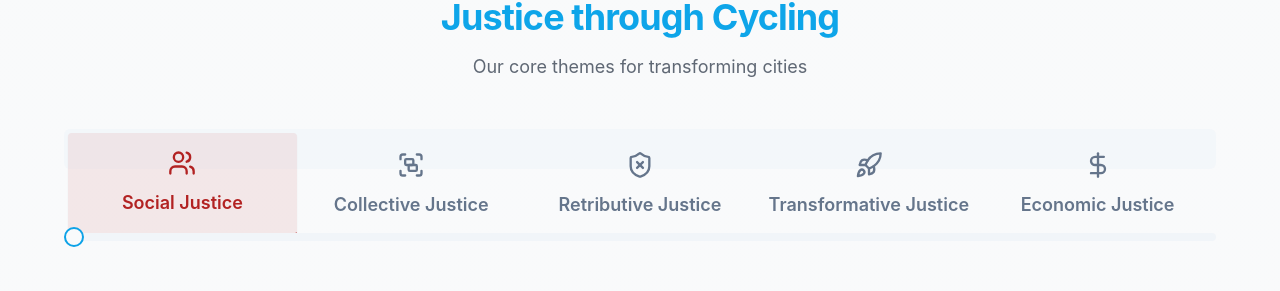
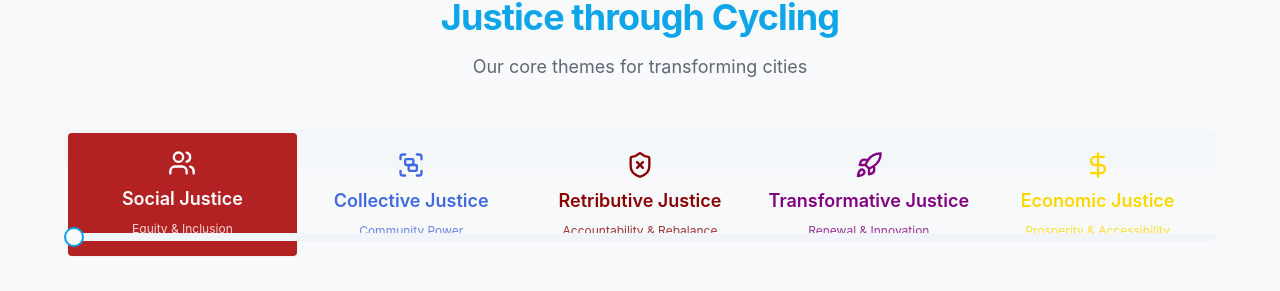
Before and after one commit to himurali/cycle-justice-exploration, a React (Vite) app: page / in a window 1280 px wide. Shown: the part 891-1182 px from the top of the page. Built offline with nearby package versions, Linux system fonts and the light colour scheme; grey boxes are pictures that could not be loaded.

Commit message:
Update JusticeSlider component
Updates the JusticeSlider component to include symbolism text below the Justice Title and inverts the background and text colors.

```diff
--- a/src/components/JusticeSlider.tsx
+++ b/src/components/JusticeSlider.tsx
@@ -94,15 +94,18 @@ const JusticeSlider = () => {
                   >
                     <TabsTrigger
                       value={justice.id}
-                      className="text-sm md:text-base font-medium w-full py-4 px-2 flex flex-col items-center justify-center gap-3 transition-all duration-300 hover:scale-105"
+                      className="text-sm md:text-base font-medium w-full py-4 px-2 flex flex-col items-center justify-center gap-2 transition-all duration-300 hover:scale-105"
                       style={{
-                        color: justice.id === currentJustice.id ? justice.color : 'inherit',
+                        color: justice.id === currentJustice.id ? 'white' : justice.color,
+                        backgroundColor: justice.id === currentJustice.id ? justice.color : 'transparent',
                         borderBottom: justice.id === currentJustice.id ? `3px solid ${justice.color}` : 'none',
-                        backgroundColor: justice.id === currentJustice.id ? `${justice.color}15` : 'transparent'
                       }}
                     >
                       <justice.icon className="size-6 md:size-7" />
                       <span className="font-semibold text-base md:text-lg">{justice.title}</span>
+                      <span className="text-xs opacity-80 font-normal">
+                        {justice.symbolism}
+                      </span>
                     </TabsTrigger>
                   </motion.div>
                 ))}
--- a/src/constants/justiceData.ts
+++ b/src/constants/justiceData.ts
@@ -16,6 +16,7 @@ export interface JusticeType {
   cityDescription: string;
   color: string;
   imageUrl: string;
+  symbolism: string;
 }
 
 export const justiceTypes: JusticeType[] = [
@@ -27,7 +28,8 @@ export const justiceTypes: JusticeType[] = [
     cityExample: "Barcelona, Spain",
     cityDescription: "Barcelona's superblocks initiative has transformed neighborhoods by restricting car traffic and expanding public spaces for pedestrians and cyclists, creating more equitable access to urban space across social classes.",
     color: "#B22222", // Deep Red - Passion, activism, urgency
-    imageUrl: "https://images.unsplash.com/photo-1559348349-86f1f65817fe?q=80&w=2070&auto=format&fit=crop"
+    imageUrl: "https://images.unsplash.com/photo-1559348349-86f1f65817fe?q=80&w=2070&auto=format&fit=crop",
+    symbolism: "Equity & Inclusion"
   },
   {
     id: "collective",
@@ -37,7 +39,8 @@ export const justiceTypes: JusticeType[] = [
     cityExample: "Copenhagen, Denmark",
     cityDescription: "Copenhagen's transformation into a cycling city was driven by grassroots movements demanding safer streets. Today, more than 40% of trips are made by bike with infrastructure designed based on community input.",
     color: "#4169E1", // Royal Blue - Unity, trust, collaboration
-    imageUrl: "https://images.unsplash.com/photo-1533124436425-a9c6f384f199?q=80&w=2070&auto=format&fit=crop"
+    imageUrl: "https://images.unsplash.com/photo-1533124436425-a9c6f384f199?q=80&w=2070&auto=format&fit=crop",
+    symbolism: "Community Power"
   },
   {
     id: "retributive",
@@ -47,7 +50,8 @@ export const justiceTypes: JusticeType[] = [
     cityExample: "Paris, France",
     cityDescription: "Paris is actively removing 70,000 parking spaces and adding 180km of protected bike lanes, reclaiming public space previously dedicated to cars and returning it to people through cycling infrastructure.",
     color: "#8B0000", // Dark Crimson - Authority, consequence, accountability
-    imageUrl: "https://images.unsplash.com/photo-1569955740643-05e1e9e89b74?q=80&w=2070&auto=format&fit=crop"
+    imageUrl: "https://images.unsplash.com/photo-1569955740643-05e1e9e89b74?q=80&w=2070&auto=format&fit=crop",
+    symbolism: "Accountability & Rebalance"
   },
   {
     id: "transformative",
@@ -57,7 +61,8 @@ export const justiceTypes: JusticeType[] = [
     cityExample: "Bogotá, Colombia",
     cityDescription: "Bogotá's transformation includes 550km of cycle paths, car-free Sundays (Ciclovía), and rapid transit integration, completely reimagining mobility in a previously congested city and reducing emissions by 40%.",
     color: "#800080", // Vibrant Purple - Change, empowerment, revolution
-    imageUrl: "https://images.unsplash.com/photo-1595204375643-7fc87058d92a?q=80&w=2070&auto=format&fit=crop"
+    imageUrl: "https://images.unsplash.com/photo-1595204375643-7fc87058d92a?q=80&w=2070&auto=format&fit=crop",
+    symbolism: "Renewal & Innovation"
   },
   {
     id: "economic",
@@ -67,6 +72,7 @@ export const justiceTypes: JusticeType[] = [
     cityExample: "Portland, USA",
     cityDescription: "Portland's investment in cycling infrastructure has led to $800 million in healthcare savings, reduced transportation costs for residents, and created a thriving bike economy with over 1,000 jobs in bicycle-related businesses.",
     color: "#FFD700", // Golden Yellow - Wealth distribution, equity, prosperity
-    imageUrl: "https://images.unsplash.com/photo-1599939571322-792a11b2bba1?q=80&w=2070&auto=format&fit=crop"
+    imageUrl: "https://images.unsplash.com/photo-1599939571322-792a11b2bba1?q=80&w=2070&auto=format&fit=crop",
+    symbolism: "Prosperity & Accessibility"
   }
 ];
```
